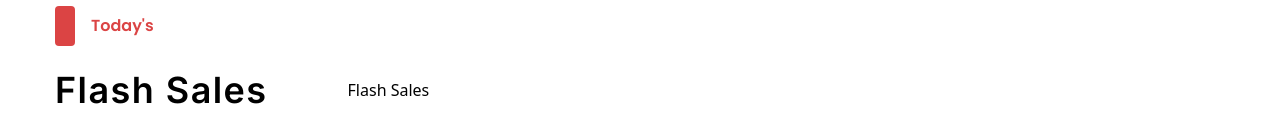
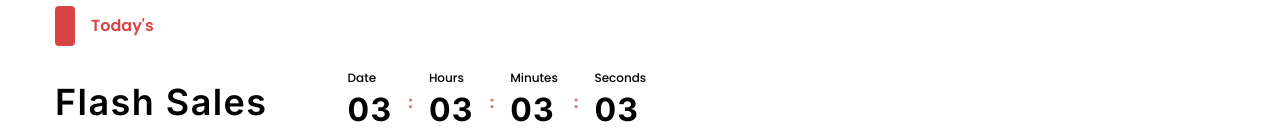
Before and after one commit to Fahim-Hossain-Munna/E-com, a Vue app: page / in a window 1280 px wide. Shown: the part 689-820 px from the top of the page. Built offline with nearby package versions, Linux system fonts and the light colour scheme.

Commit message:
flash sale part desktop design done

```diff
--- a/src/components/Sale/FlashSale.vue
+++ b/src/components/Sale/FlashSale.vue
@@ -13,8 +13,32 @@ import Container from '../layouts/Container.vue';
                 <div>
                     <h2 class="font-inner font-semibold text-4xl tracking-[1.44px]">Flash Sales</h2>
                 </div>
-                <div>
-                    <h2>Flash Sales</h2>
+                <div class="flex items-center gap-4">
+                    <div>
+                        <p class="font-pop text-xs font-medium">Date</p>
+                        <h3 class="font-inner text-[32px] font-bold tracking-[1.28px]">03</h3>
+                    </div>
+                    <div>
+                        <span class="text-[#E07575] font-pop font-bold">:</span>
+                    </div>
+                    <div>
+                        <p class="font-pop text-xs font-medium">Hours</p>
+                        <h3 class="font-inner text-[32px] font-bold tracking-[1.28px]">03</h3>
+                    </div>
+                    <div>
+                        <span class="text-[#E07575] font-pop font-bold">:</span>
+                    </div>
+                    <div>
+                        <p class="font-pop text-xs font-medium">Minutes</p>
+                        <h3 class="font-inner text-[32px] font-bold tracking-[1.28px]">03</h3>
+                    </div>
+                    <div>
+                        <span class="text-[#E07575] font-pop font-bold">:</span>
+                    </div>
+                    <div>
+                        <p class="font-pop text-xs font-medium">Seconds</p>
+                        <h3 class="font-inner text-[32px] font-bold tracking-[1.28px]">03</h3>
+                    </div>
                 </div>
             </div>
         </Container>
```
